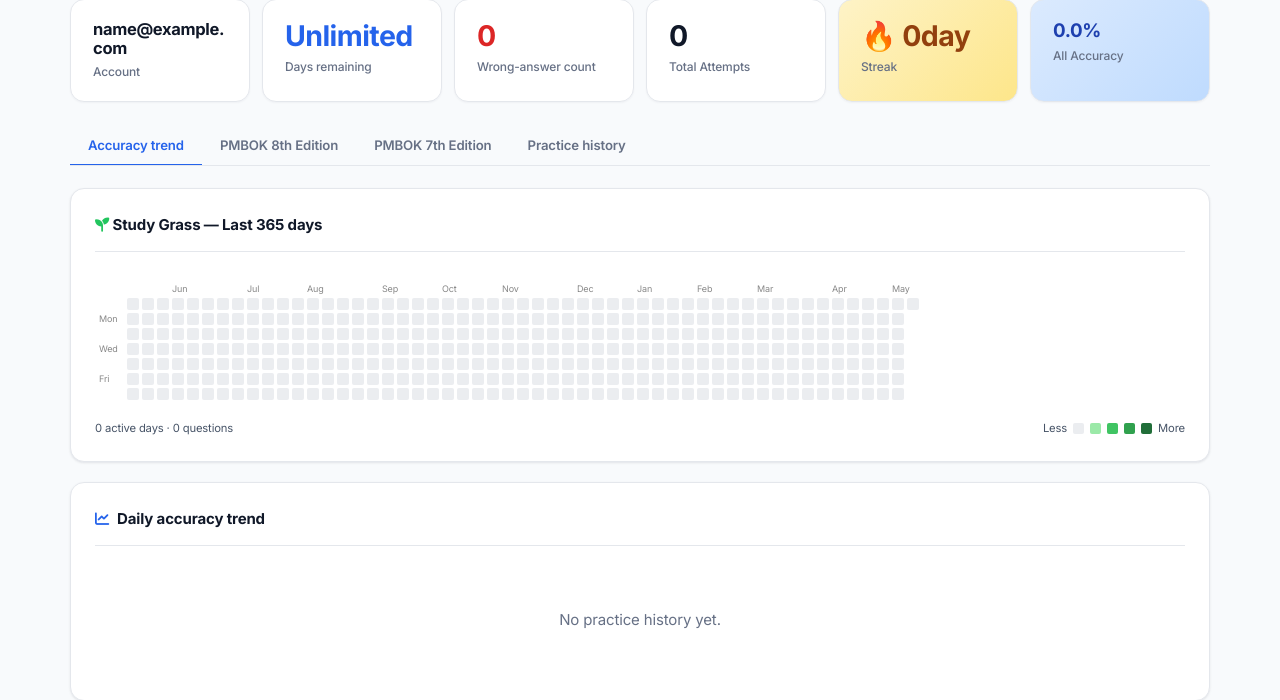
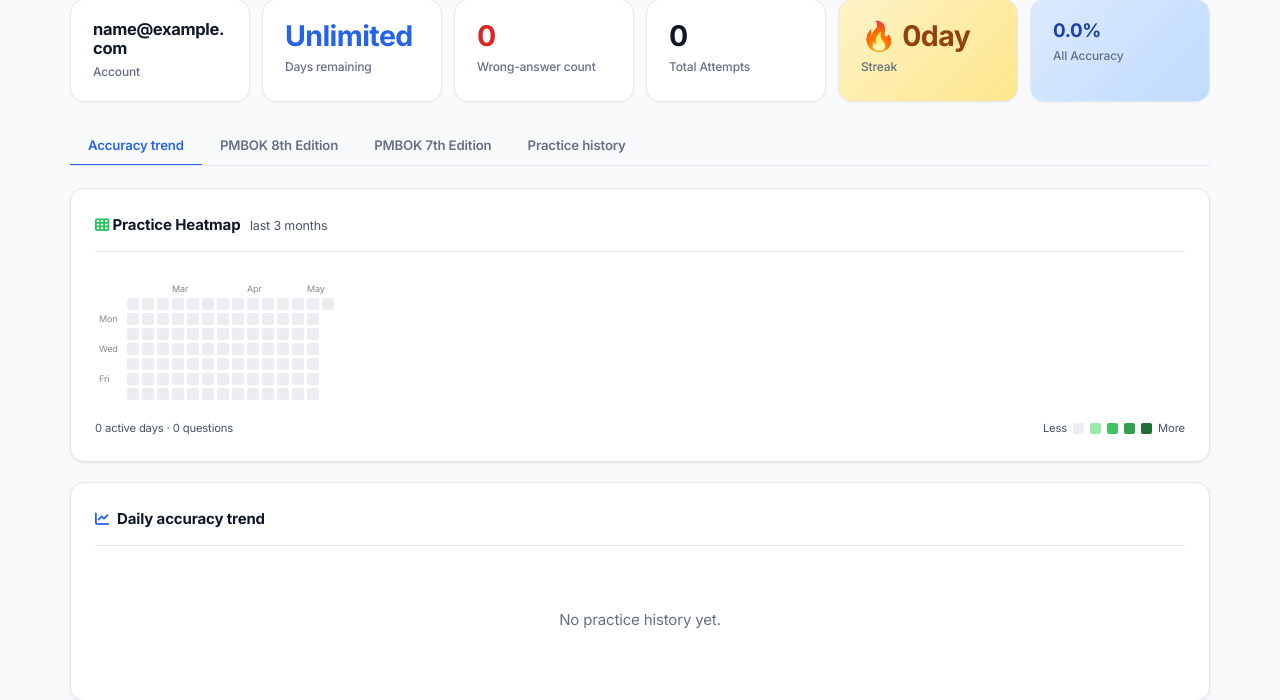
Before and after one commit to prolab-PMP/pmp-quiz-en, a Flask app: page /status in a window 1280 px wide. Shown: the part 135-835 px from the top of the page. Run offline with Flask 3, Linux system fonts and the light colour scheme; the visitor is signed in with stand-in values (Sample User, id 1); data comes from the database, SQL or seed files in the repository; data that the repository does not hold is empty; some libraries are stand-ins or nearby versions; some web fonts are replaced.

Commit message:
feat(status): grass heatmap + 6 charts + PMBOK8/7 reorder

```diff
--- a/app.py
+++ b/app.py
@@ -1206,13 +1206,19 @@ def my_status():
      .order_by(func.date(QuizSession.completed_at)).all()
     daily_stats = [{'date': str(s.date), 'avg_accuracy': round(float(s.avg_accuracy), 1)} for s in daily_stats_raw]
 
-    # ── Study Grass (GitHub-style heatmap) — last 365 days, count of questions answered ──
+    # ── Practice Heatmap (GitHub-style) ──
+    # Length: paid premium uses validity span (3/6/12 mo plan); others use 90 days default.
     from datetime import timedelta as _td
+    if current_user.is_paid_premium() and current_user.validity_start and current_user.validity_end:
+        total_validity_days = (current_user.validity_end - current_user.validity_start).days
+        grass_days = max(90, min(370, total_validity_days))
+    else:
+        grass_days = 90
     activity_rows = db.session.query(
         func.date(QuizSession.completed_at).label('date'),
         func.sum(QuizSession.total_questions).label('cnt'),
     ).filter_by(user_id=uid, is_completed=True)\
-     .filter(QuizSession.completed_at >= datetime.utcnow() - _td(days=365))\
+     .filter(QuizSession.completed_at >= datetime.utcnow() - _td(days=grass_days))\
      .group_by(func.date(QuizSession.completed_at)).all()
     daily_activity = {str(r.date): int(r.cnt or 0) for r in activity_rows}
 
@@ -1262,6 +1268,7 @@ def my_status():
         streak_days = sample['streak_days']
         weak_domains = sample['weak_domains']
         daily_activity = sample.get('daily_activity', {})
+        grass_days = 90
         sample_mode = True
     else:
         sample_mode = False
@@ -1270,6 +1277,7 @@ def my_status():
                            validity_remaining=validity_remaining,
                            sessions=sessions,
                            daily_activity=daily_activity,
+                           grass_days=grass_days,
                            daily_stats=daily_stats,
                            cat_stats=cat_stats,
                            wrong_count=wrong_count,
--- a/templates/my_status.html
+++ b/templates/my_status.html
@@ -99,16 +99,18 @@
 <!-- ── Trend ── -->
 <div id="tab-trend" class="tab-content active">
 
-    <!-- Study Grass (GitHub-style heatmap) -->
+    <!-- Practice Heatmap (GitHub-style) -->
     <div class="card">
         <div class="card-header" style="display:flex;justify-content:space-between;align-items:center;flex-wrap:wrap;gap:8px;">
-            <span><i class="fas fa-seedling" style="color:#22c55e"></i> Study Grass — Last 365 days</span>
+            <span><i class="fas fa-table-cells" style="color:#22c55e"></i> Practice Heatmap
+              <small style="font-weight:400;color:var(--text-muted);margin-left:6px">last {{ ((grass_days or 90) / 30)|round(0,'floor')|int }} months</small>
+            </span>
             {% if streak_days %}
             <span style="font-size:0.85rem;background:#fef3c7;color:#b45309;padding:4px 10px;border-radius:999px;font-weight:600">🔥 {{ streak_days }}-day streak</span>
             {% endif %}
         </div>
         <div id="grass-wrap" style="overflow-x:auto;padding:10px 4px 4px;">
-            <svg id="grassHeatmap" style="display:block;min-width:760px"></svg>
+            <svg id="grassHeatmap" style="display:block"></svg>
         </div>
         <div style="display:flex;justify-content:space-between;align-items:center;font-size:0.75rem;color:var(--text-muted);margin-top:8px;flex-wrap:wrap;gap:8px;">
             <span id="grassSummary">0 active days · 0 questions</span>
@@ -475,12 +477,15 @@ if (dailyData && dailyData.length > 0) {
 </script>
 
 <script>
-// ── Study Grass (GitHub-style heatmap) ──
+// ── Practice Heatmap (GitHub-style) ──
 (function buildGrassHeatmap(){
     const svg = document.getElementById('grassHeatmap');
     if (!svg) return;
     const activity = {{ daily_activity | tojson if daily_activity is defined else '{}' }};
-    const CELL = 12, GAP = 3, WEEKS = 53;
+    const grassDays = {{ grass_days if grass_days is defined else 90 }};
+    const CELL = 12, GAP = 3;
+    // WEEKS = ceil(grassDays/7) + 1 buffer. 90→14, 180→27, 365→53.
+    const WEEKS = Math.ceil(grassDays / 7) + 1;
     const LEFT_PAD = 28, TOP_PAD = 18;
     const total = (CELL + GAP);
     const W = LEFT_PAD + WEEKS * total + 4;
```
